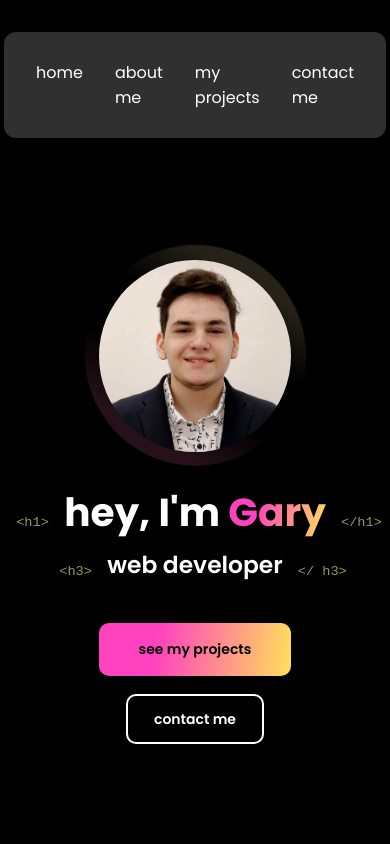
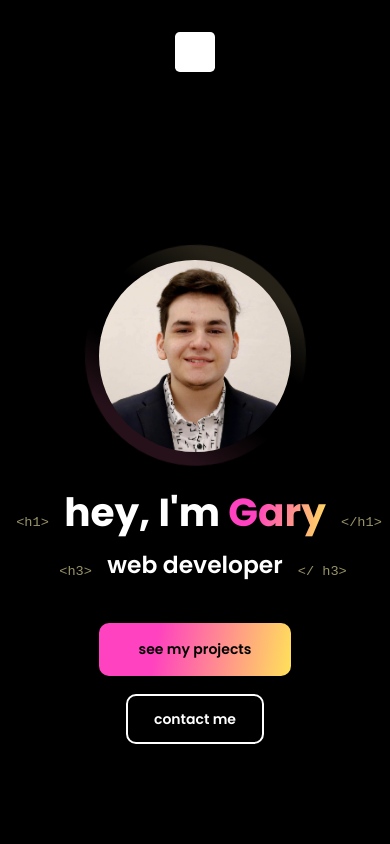
Before and after one commit to Gary235/Portfolio, a React (Vite) app: page / in a window 390 px wide. Shown: the top 844 px of the page. Built offline with nearby package versions, Linux system fonts and the light colour scheme.

Commit message:
add observer for image add responsive nav

```diff
--- a/src/components/nav-list-item/NavListItem.jsx
+++ b/src/components/nav-list-item/NavListItem.jsx
@@ -1,12 +1,12 @@
 import { ActiveItemLink, Item, ItemLink } from "./styles"
 
 const NavListItem = (props) => {
-  const {active = false, text, url} = props
+  const {active = false, text, url, clickHandler} = props
 
   const Link = active ? ActiveItemLink : ItemLink;
 
   return (
-    <Item>
+    <Item onClick={clickHandler}>
       <Link href={url}>{text}</Link>
     </Item>
   )
--- a/src/components/nav-list-item/styles.js
+++ b/src/components/nav-list-item/styles.js
@@ -2,6 +2,7 @@ import styled from 'styled-components'
 
 export const Item = styled.li`
   display: inline;
+  user-select: none;
 `;
 
 export const ItemLink = styled.a`
--- a/src/components/nav/Nav.jsx
+++ b/src/components/nav/Nav.jsx
@@ -1,8 +1,10 @@
-import { useState, useEffect, useRef } from "react"
+import { useState, useEffect } from "react"
+import useDeviceSize from "../../hooks/useDeviceSize"
 
 import NavListItem from "../nav-list-item/NavListItem"
-import { NavBar, NavContainer, NavList, } from "./styles"
+import { Image, MenuIcon, NavBar, NavContainer, NavList, } from "./styles"
 
+import profilePhoto from '../../assets/profile.jpg'
 
 const INITIAL_NAV_ITEMS = [
   { section: 'home', active: true },
@@ -12,43 +14,37 @@ const INITIAL_NAV_ITEMS = [
 ]
 
 const Nav = () => {
-  // const [navItems, setNavItems] = useState(INITIAL_NAV_ITEMS);
-  // const homeRef = useRef(null);
-  // const aboutRef = useRef(null);
-  // const projectsRef = useRef(null);
-  // const contactRef = useRef(null);
+  const [showMobileNavList, setShowMobileNavList] = useState(false)
+  const [isProfileImageIntersecting, setIsProfileImageIntersecting] = useState(true)
+  const size = useDeviceSize()
 
-  // const refs = [homeRef, aboutRef, projectsRef, contactRef];
+  useEffect(() => {
+    const profileImageEl = document.querySelector('#profile-image')
+    const profileImageElObserver = new IntersectionObserver(([entry]) => { setIsProfileImageIntersecting(entry.isIntersecting) })
 
-  // useEffect(() => {
-  //   navItems.map((item, i) => {
-  //     if (!item.active) return;
+    if(profileImageEl) profileImageElObserver.observe(profileImageEl)
 
-  //     refs[i].current.active = true;
-  //   })
-  // }, [navItems])
+    return function() {
+      if(profileImageEl) profileImageElObserver.unobserve(profileImageEl)
+    }
+  }, [])
 
+  const shouldShowMenuIcon = size.width < 700
+  const toggleMobileNavList = () => setShowMobileNavList(!showMobileNavList)
 
-  // const observerCallback = (entries, observer) => {
-  //   console.log({entries})
-  // }
-  // const observerOptions = {
-  //   rootMargin: '0px',
-  //   threshold: 1.0
-  // }
-  // const observer = new IntersectionObserver(observerCallback, observerOptions);
+  if (!shouldShowMenuIcon && showMobileNavList) setShowMobileNavList(false)
 
-  // // const el =document.querySelector('#aboutme')
-  // observer.observe(el)
-
+  console.log({isProfileImageIntersecting})
   return (
     <NavContainer>
-      <NavBar>
+      <MenuIcon show={shouldShowMenuIcon} onClick={toggleMobileNavList} />
+      <NavBar show={!shouldShowMenuIcon || showMobileNavList}>
         <NavList>
-          <NavListItem text="home" url="#home" />
-          <NavListItem text="about me" url="#aboutme" />
-          <NavListItem text="my projects" url="#myprojects" />
-          <NavListItem text="contact me" url="#home" />
+          <Image src={profilePhoto} show={!isProfileImageIntersecting} />
+          <NavListItem text="home" url="#home" clickHandler={toggleMobileNavList} />
+          <NavListItem text="about me" url="#aboutme" clickHandler={toggleMobileNavList} />
+          <NavListItem text="my projects" url="#myprojects" clickHandler={toggleMobileNavList} />
+          <NavListItem text="contact me" url="#home" clickHandler={toggleMobileNavList} />
         </NavList>
       </NavBar>
     </NavContainer>
--- a/src/components/nav/styles.js
+++ b/src/components/nav/styles.js
@@ -12,9 +12,17 @@ export const NavContainer = styled.header`
   @media screen and (max-width: 1350px) {
     width: 90%;
   }
+
+  @media screen and (max-width: 700px) {
+    flex-direction: column;
+    align-items: center;
+    gap: 3rem;
+  }
 `;
 
 export const NavBar = styled.nav`
+  display: ${({show}) => show ? 'flex' : 'none'};
+
   width: fit-content;
   height: 100%;
   padding: 1.75rem 2rem;
@@ -22,13 +30,43 @@ export const NavBar = styled.nav`
   backdrop-filter: blur(1rem);
   border-radius: 0.75rem;
 
-  display: flex;
   justify-content: end;
   align-items: center;
+
+
+  @media screen and (max-width: 700px) {
+    width: 80%;
+    justify-content: center;
+    padding: 2rem 0;
+  }
 `;
 
 export const NavList = styled.ul`
   list-style: none;
   display: flex;
   gap: 2rem;
+  align-items: center;
+
+
+  @media screen and (max-width: 700px) {
+    flex-direction: column;
+    gap: 3rem;
+  }
 `;
+
+export const MenuIcon = styled.div`
+  width: 2.5rem;
+  height: 2.5rem;
+  background-color: #FFF;
+  border-radius: 0.3rem;
+
+  display: ${({show}) => show ? 'block' : 'none'};
+`
+
+export const Image = styled.img`
+  width: 3rem;
+  height: 3rem;
+  border-radius: 3rem;
+
+  display: ${({show}) => show ? 'block' : 'none'};
+`
--- /dev/null
+++ b/src/hooks/useDeviceSize.js
@@ -0,0 +1,24 @@
+import { useEffect, useState } from "react";
+
+const useDeviceSize = () => {
+  const [size, setSize] = useState({ height: window.innerHeight, width: window.innerWidth })
+
+  useEffect(() => {
+    const onResize = () => {
+      setSize({
+        height: window.innerHeight,
+        width: window.innerWidth
+      })
+    }
+
+    window.addEventListener('resize', onResize);
+
+    return function() {
+      window.removeEventListener('resize', onResize);
+    }
+  }, [])
+
+  return size;
+}
+
+export default useDeviceSize
--- a/src/styled-components/app-layout.js
+++ b/src/styled-components/app-layout.js
@@ -3,8 +3,12 @@ import styled from 'styled-components'
 export const AppLayout = styled.div`
   width: 100%;
   padding: 0 10% 0;
+  display: flex;
+  flex-direction: column;
+  gap: 10rem;
 
   @media screen and (max-width: 1350px) {
     padding: 5rem 5% 0;
+    gap: 1.5rem;
   }
 `;
--- a/src/views/home/Home.jsx
+++ b/src/views/home/Home.jsx
@@ -22,7 +22,7 @@ const Home = () => {
           <BWButton>contact me</BWButton>
         </Buttons>
       </Info>
-      <ImageWrapper> <ProfileImage src={profilePhoto} /></ImageWrapper>
+      <ImageWrapper> <ProfileImage src={profilePhoto} id="profile-image" /></ImageWrapper>
       <BlurredGradient />
       <Scroll href="#aboutme">scroll<Arrow /></Scroll>
     </HomeContainer>
```
Also changed, not shown: src/hooks/useScroll.js (added, +21 -0 lines).
